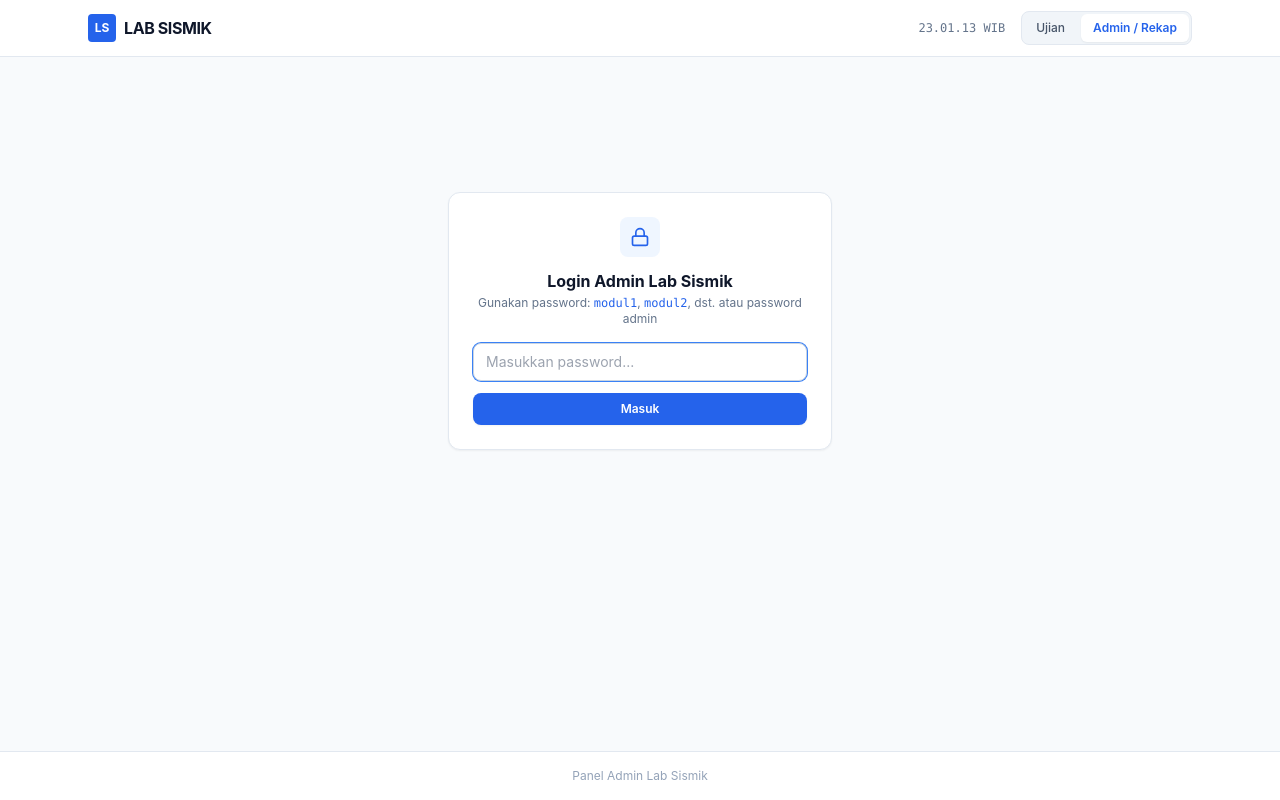
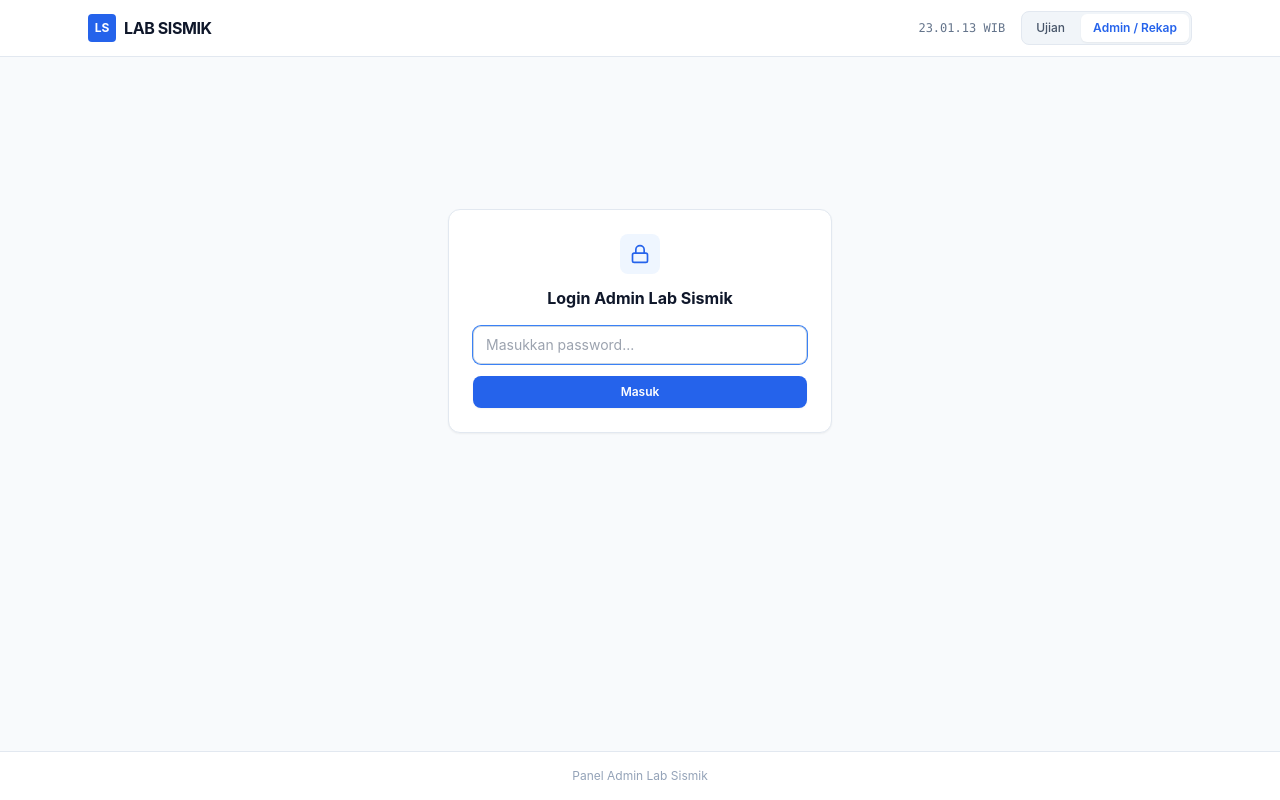
Before and after one commit to 2304111010062/FINAL_LAB, a Next.js app: page /admin in a window 1280 px wide. Built offline with nearby package versions, Linux system fonts and the light colour scheme.

Commit message:
Remove password hint from admin login page

```diff
--- a/src/app/admin/page.tsx
+++ b/src/app/admin/page.tsx
@@ -75,9 +75,6 @@ export default function AdminPage() {
 
               <div className="text-center mb-4">
                 <h1 className="text-base font-bold text-slate-900">Login Admin Lab Sismik</h1>
-                <p className="text-xs text-slate-500 mt-0.5">
-                  Gunakan password: <code className="font-mono text-blue-600">modul1</code>, <code className="font-mono text-blue-600">modul2</code>, dst. atau password admin
-                </p>
               </div>
 
               {pinError && (
```
